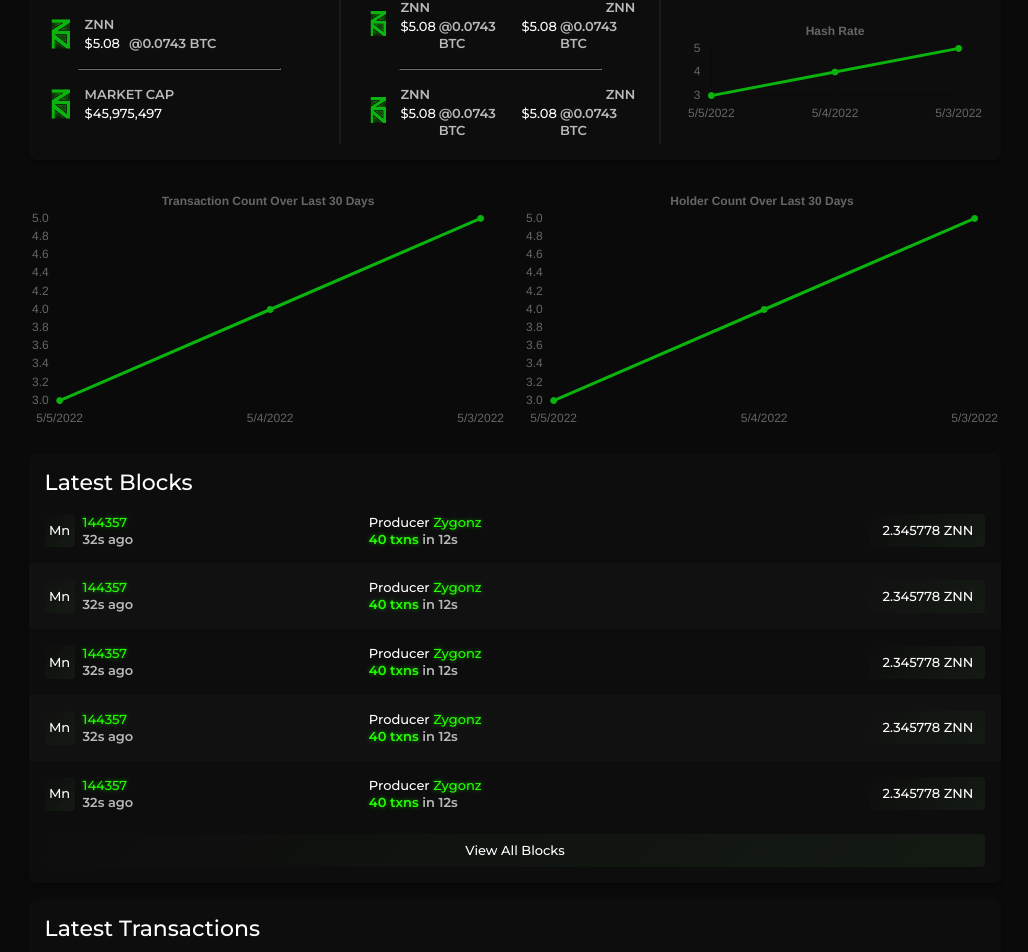
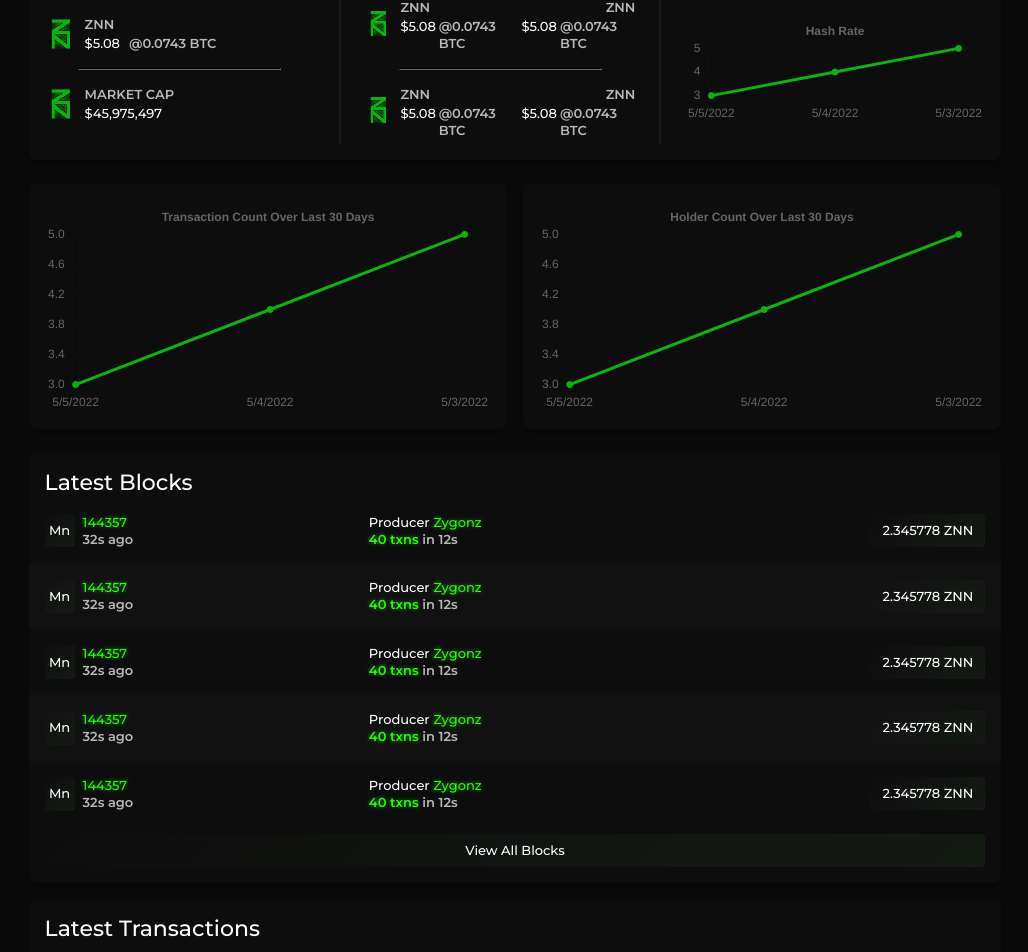
Before and after one commit to nntcao/zenonscraper-nextjs, a Next.js app: page / in a window 1280 px wide. Shown: the part 754-1706 px from the top of the page, without its empty margins (125-1153 px from the left). Built offline with nearby package versions, Linux system fonts and the light colour scheme.

Commit message:
Added Card to charts in DataSection

```diff
--- a/components/Sections/DataSection/DataSection.tsx
+++ b/components/Sections/DataSection/DataSection.tsx
@@ -13,12 +13,12 @@ export default function DataSection(props) {
             <div className={styles.container}>
                 <GeneralDashboard />
                 <div className={styles.charts}>
-                    <div className={styles.chartWrapper}>
+                    <Card className={styles.chartWrapper}>
                         <TransactionCountChart />
-                    </div>
-                    <div className={styles.chartWrapper}>
+                    </Card>
+                    <Card className={styles.chartWrapper}>
                         <HoldersChart />
-                    </div>
+                    </Card>
                 </div>
                 <div className={styles.tables}>
                     <Card className={styles.stretchWrapper}
```
